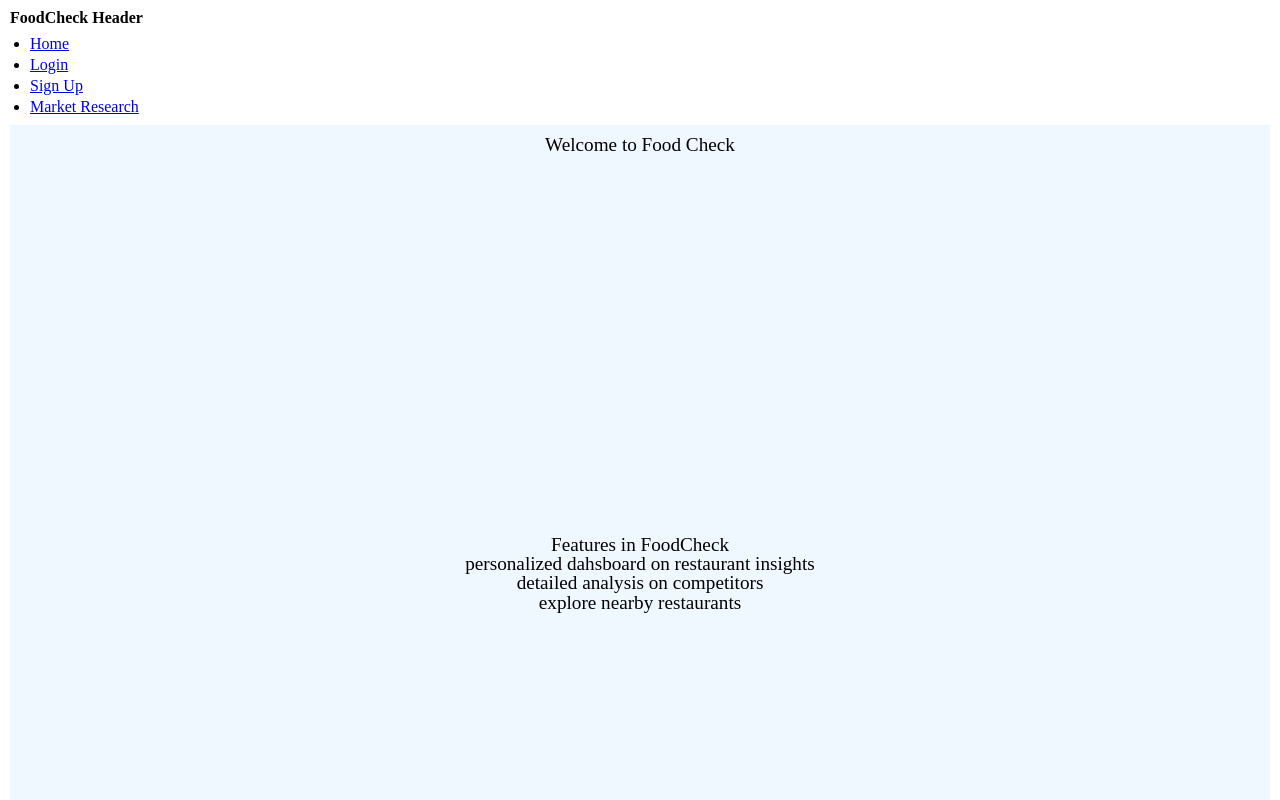
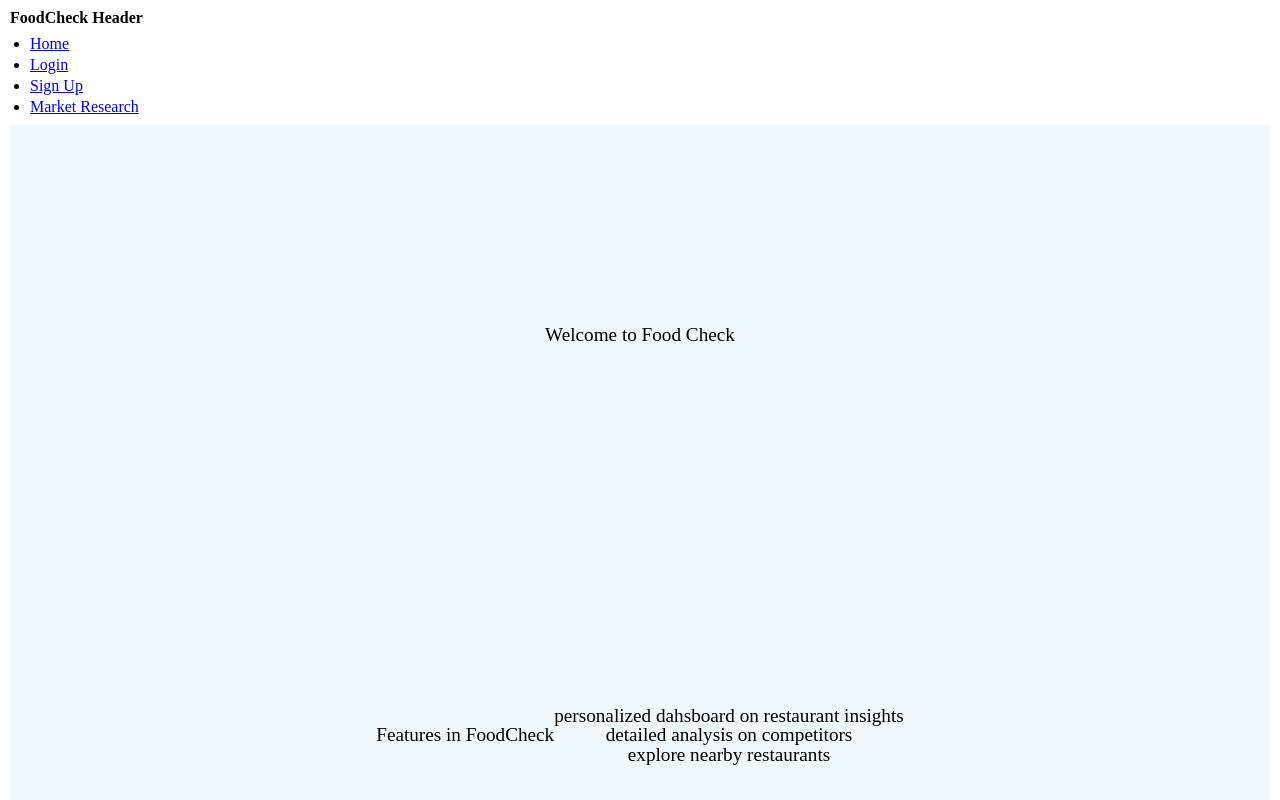
Before and after one commit to software-assignments-spring2021/spring-2020-idle-tower, a React (Create React App) app in the folder front-end/: page / in a window 1280 px wide. Shown: the top 800 px of the page. Built offline with nearby package versions, Linux system fonts and the light colour scheme.

Commit message:
added styling

```diff
--- a/front-end/src/explore.js
+++ b/front-end/src/explore.js
@@ -1,5 +1,5 @@
 import React from "react";
-import SearchResults from "./SearchResults"
+import SearchResults from "./SearchResults.js"
 import "./explore.scss";
 import {
 	Switch,
--- a/front-end/src/explore.scss
+++ b/front-end/src/explore.scss
@@ -8,6 +8,9 @@
 #Explore-NSI-hero, #ExploreFeatures, #ExploreSignUp{
     height: 400px;
     text-align: center;
+    display: flex;
+    justify-content: center;
+    align-items: center;
 }
 #sign-up-button{
     height: 20px;
```
